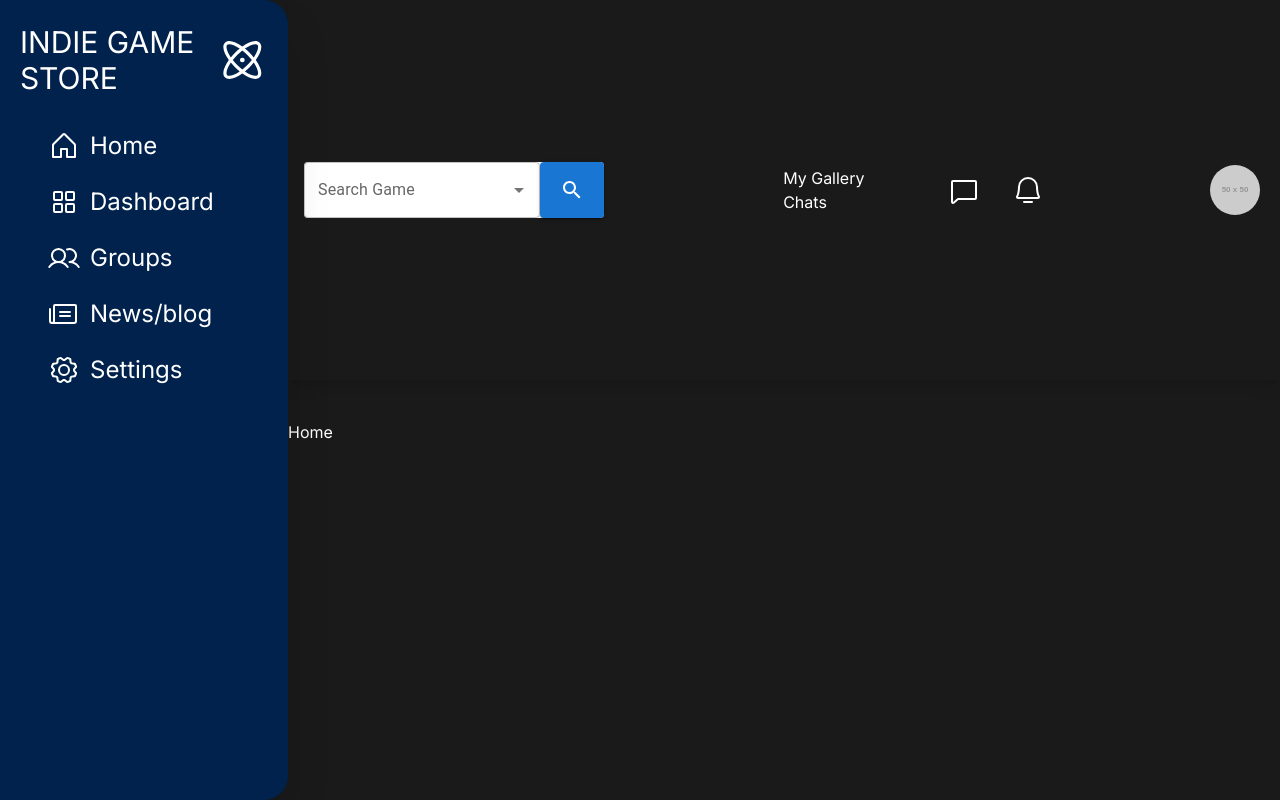
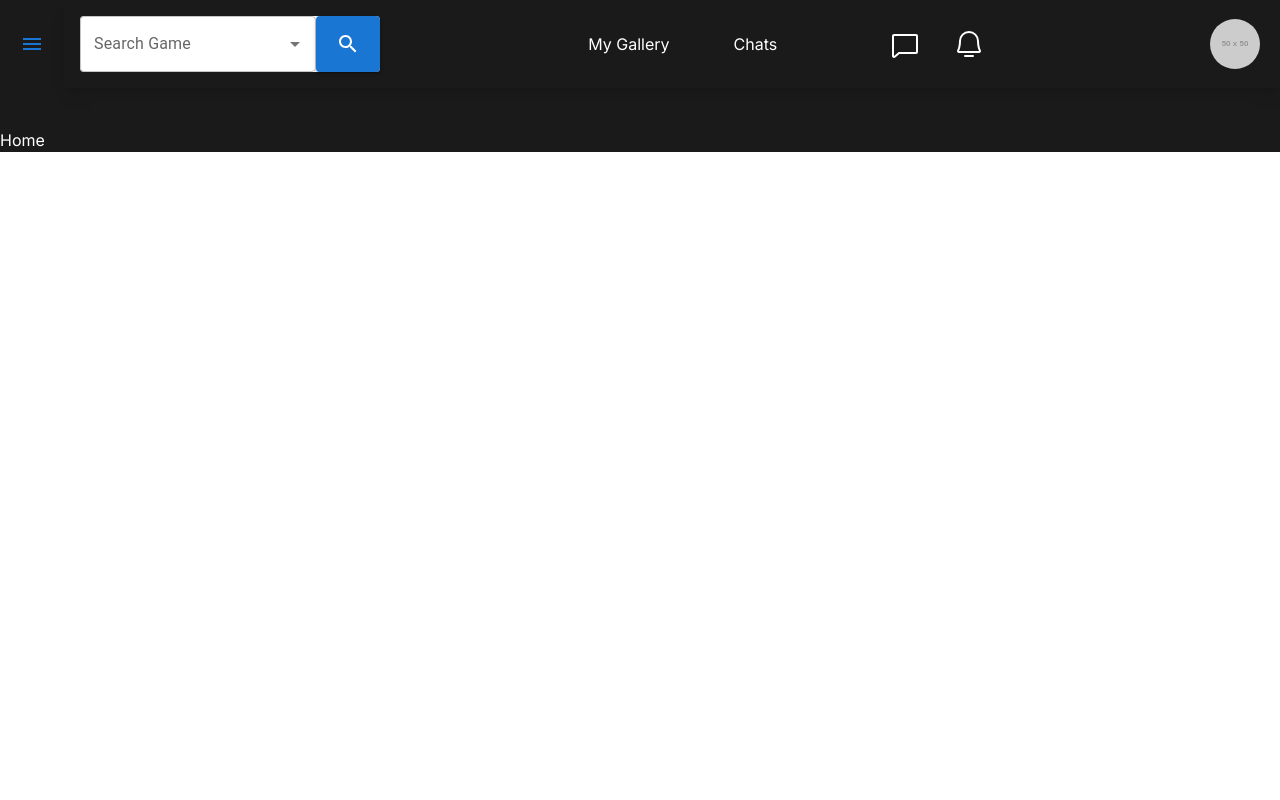
Before and after one commit to weldson01/indie-game-store, a Next.js app: page /dashboard in a window 1280 px wide. Built offline with nearby package versions, Linux system fonts and the light colour scheme.

Commit message:
feat: add animations to error message

```diff
--- a/src/app/(auth)/home/components/Carousel.tsx
+++ b/src/app/(auth)/home/components/Carousel.tsx
@@ -28,7 +28,7 @@ export default function Carousel() {
         setCarousel([...carousel])
     }
 
-    return <div className="flex flex-1 items-center my-20 justify-between px-20">
+    return <div className="flex flex-1 items-center py-5 justify-between px-20">
         <button className="text-whiteColor" onClick={handleMoveLeft}>
             <ArrowCircleLeft size="42" />
         </button>
--- a/src/app/(auth)/layout.tsx
+++ b/src/app/(auth)/layout.tsx
@@ -5,9 +5,11 @@ import RecentActivityProvider from "@/context/RecentActivity"
 const Layout = ({ children }: { children: React.ReactNode }) => {
     return <RecentActivityProvider>
         <div className="flex bg-primary text-whiteColor">
-            <Sidebar />
             <div className="flex flex-col flex-1">
-                <Header />
+                <div className="flex items-center">
+                    <Sidebar />
+                    <Header />
+                </div>
                 <main className="bg-primary mt-10 flex-1">
                     {children}
                 </main>
--- a/src/app/(public)/login/page.tsx
+++ b/src/app/(public)/login/page.tsx
@@ -4,7 +4,7 @@ import { userContext } from "@/context/UserContext"
 import auth from "@/services/api/ApiAuth"
 import { zodResolver } from "@hookform/resolvers/zod"
 import { Close, Dangerous } from "@mui/icons-material"
-import { Alert } from "@mui/material"
+import { Alert, Slide } from "@mui/material"
 import Link from "next/link"
 import { useRouter } from "next/navigation"
 import { useContext, useState } from "react"
@@ -44,9 +44,11 @@ export default function Login() {
         <div className="flex flex-1 p-20 flex-col min-h-full bg-primary items-center justify-center">
             {
                 bannerErro &&
-                <Alert variant="filled" severity="error" icon={<Dangerous color="error" />} className="fixed bottom-20 animate-pulse" action={<Close onClick={() => setBannerErro(false)} />}>
-                    The email or password is wrong try again...
-                </Alert>
+                <Slide direction="up" mountOnEnter unmountOnExit in>
+                    <Alert variant="filled" severity="error" icon={<Dangerous color="error" />} className="fixed bottom-20 animate-pulse" action={<Close onClick={() => setBannerErro(false)} className="hover:cursor-pointer" />}>
+                        The email or password is wrong try again...
+                    </Alert>
+                </Slide>
             }
             <h1 className="mb-20 text-5xl">Login</h1>
             <form action={"/home"} method="post" onSubmit={handleSubmit(submiteHandle)} className="flex flex-1 flex-col gap-10 w-full max-w-96">
@@ -59,7 +61,7 @@ export default function Login() {
                         className="text-primary pl-2 h-10"
                         placeholder="Email"
 
-                        />
+                    />
 
                 </div>
 
--- a/src/app/(public)/sign-in/page.tsx
+++ b/src/app/(public)/sign-in/page.tsx
@@ -3,7 +3,7 @@ import { userContext } from "@/context/UserContext";
 import auth from "@/services/api/ApiAuth";
 import { zodResolver } from "@hookform/resolvers/zod";
 import { Close, Dangerous } from "@mui/icons-material";
-import { Alert, Button, Input, TextField } from "@mui/material";
+import { Alert, Button, Input, Slide, TextField } from "@mui/material";
 import { useRouter } from "next/navigation";
 import { useContext, useState } from "react";
 import { SubmitHandler, useForm } from "react-hook-form";
@@ -16,7 +16,7 @@ const signInSchrema = z.object({
     email: z.string().min(1, "Email is necessary").email("Email is not valid"),
     password: z.string().min(1, "Password is required"),
     confirmPassword: z.string().min(1, "Confirm Password is required")
-}).refine((data)=> data.password === data.confirmPassword, {
+}).refine((data) => data.password === data.confirmPassword, {
     message: "Password don't match",
     path: ["confirmPassword"]
 })
@@ -29,12 +29,12 @@ export default function SignIn() {
     });
 
     // @ts-ignore
-    const {setUser} = useContext(userContext)
+    const { setUser } = useContext(userContext)
     const [msgErro, setMsgErro] = useState("")
     const router = useRouter()
     const submitHandle: SubmitHandler<signInFormData> = (data) => {
-       const result = auth.createUser({name:data.name, email:data.email, password:data.password})
-        if(result.message == "ok"){
+        const result = auth.createUser({ name: data.name, email: data.email, password: data.password })
+        if (result.message == "ok") {
             setUser(result.user)
             router.push("/home")
             return
@@ -45,9 +45,12 @@ export default function SignIn() {
     return (
         <div className="flex flex-col  items-center justify-center bg-primary w-screen h-screen">
             {
-                msgErro && <Alert variant="filled" color="error" className="absolute  top-10" action={<Close onClick={()=>setMsgErro("")}></Close>}>
-                    {msgErro}
-                </Alert>
+                msgErro &&
+                <Slide direction="up" mountOnEnter unmountOnExit>
+                    <Alert variant="filled" color="error" className="absolute  top-10" action={<Close onClick={() => setMsgErro("")} className="hover:cursor-pointer"></Close>}>
+                        {msgErro}
+                    </Alert>
+                </Slide>
             }
             <h1 className="text-4xl pb-10">Sign-in</h1>
             <form onSubmit={handleSubmit(submitHandle)} className="flex flex-col items-center min-w-96 gap-5">
--- a/src/components/layout/header/Header.tsx
+++ b/src/components/layout/header/Header.tsx
@@ -23,7 +23,7 @@ export default function Header() {
 
     return <header className="bg-primary max-w-full min-h-20 flex flex-1 align-middle items-center justify-between shadow-lg">
         <SearchInput />
-        <ul className="gap-16 ml-20">
+        <ul className="flex gap-16 ml-20">
             {menuLinks.map(links => <li key={links.href}><Link href={links.href}>{links.title}</Link></li>)}
         </ul>
         <ul className="flex gap-8">
--- a/src/components/layout/sidebar/Sidebar.tsx
+++ b/src/components/layout/sidebar/Sidebar.tsx
@@ -1,50 +1,94 @@
 "use client"
 import { Atom, Gear, House, Newspaper, SquaresFour, Users } from "@phosphor-icons/react";
-import "./sidebar.css";
 import Link from "next/link";
 import { useContext, useState } from "react";
 import { RecentActivityContext } from "@/context/RecentActivity";
 import Image from "next/image";
+import { Box, Button, Drawer, List, ListItem, ListItemButton, ListItemIcon, ListItemText, Stack, Typography } from "@mui/material";
+import { Close, Menu } from "@mui/icons-material";
 
 
 export default function Sidebar() {
     // @ts-ignore
     const { game } = useContext(RecentActivityContext)
-    const [showMenu, setShowMenu] = useState(true)
+    const [showMenu, setShowMenu] = useState(false)
 
-    return <aside className={`flex flex-col bg-secondary max-w-72 min-h-screen shadow-2xl rounded-e-3xl z-10  ${!showMenu && "-translate-x-3/4"} lg:translate-x-0 transition-all`}>
-        <div className="flex justify-between px-5 py-6 sticky top-0">
-            <h1 className="text-3xl text-whiteColor">INDIE GAME STORE</h1>
-            <Atom width={72} height={72} color="#ffffff" onClick={()=>setShowMenu(!showMenu)}/>
-        </div>
-        <nav className="sticky top-32">
-            <ul className="side-menu">
-                <li>
-                    <Link href={"/home"}><House />{showMenu && "Home"}</Link>
-                </li>
-                <li>
-                    <Link href={"/dashboard"}><SquaresFour />{showMenu && "Dashboard"} </Link>
-                </li>
-                <li>
-                    <Link href={"#"}><Users />{showMenu && "Groups"}</Link>
-                </li>
-                <li>
-                    <Link href={"#"}><Newspaper />{showMenu && "News/blog"}</Link>
-                </li>
-                <li>
-                    <Link href={"#"}><Gear />{showMenu && "Settings"}</Link>
-                </li>
-            </ul>
-        </nav>
-        {game.title && showMenu &&
-            <div className="sticky top-96 px-10 pt-5">
-                <Link href={`/game/${game.id}`}>
-                    <h2 className="text-2xl text-center">
-                    </h2>
-                    <p className="text-center">{game.title}</p>
-                    <Image width={500} height={350} src={game.src} alt="" />
+    const handleToggleMenu = () => {
+        setShowMenu(!showMenu)
+    }
+    return <aside>
+        <Button className="min-h-full rounded-full" onClick={handleToggleMenu}>
+            <Menu />
+        </Button>
+        <Drawer open={showMenu} title="Indie Game Store" >
+            <List>
+                <ListItemButton onClick={handleToggleMenu}>
+                    <Close />
+                </ListItemButton>
+
+                <Link href="/home">
+                    <ListItem>
+                        <ListItemIcon>
+                            <House size={32} />
+                        </ListItemIcon>
+                        <ListItemText>
+                            <Typography variant="h4">
+                                Home
+                            </Typography>
+                        </ListItemText>
+                    </ListItem>
                 </Link>
-            </div>
-        }
+                <Link href="#">
+                    <ListItem>
+                        <ListItemIcon>
+                            <SquaresFour size={32} />
+                        </ListItemIcon>
+                        <ListItemText>
+                            <Typography variant="h4">
+                                Dashboard
+                            </Typography>
+                        </ListItemText>
+                    </ListItem>
+                </Link>
+                <Link href="#">
+                    <ListItem>
+                        <ListItemIcon>
+                            <Users size={32} />
+                        </ListItemIcon>
+                        <ListItemText>
+                            <Typography variant="h4">
+                                Groups
+                            </Typography>
+                        </ListItemText>
+                    </ListItem>
+                </Link>
+                <Link href="#">
+                    <ListItem>
+                        <ListItemIcon>
+                            <Gear size={32} />
+                        </ListItemIcon>
+                        <ListItemText>
+                            <Typography variant="h4">
+                                Settings
+                            </Typography>
+                        </ListItemText>
+                    </ListItem>
+                </Link>
+            </List>
+            <Box>
+                {
+                    game &&
+                    <Stack alignItems="center">
+                        <Typography variant="h4">
+                            Recent Activity
+                        </Typography>
+                        <Typography variant="h5" py={2}>
+                            {game.title}
+                        </Typography>
+                        <Image width={320} height={250} src={game?.src} alt={game?.title}/>
+                    </Stack>
+                }
+            </Box>
+        </Drawer>
     </aside>
 }
--- a/src/components/layout/sidebar/sidebar.css
+++ /dev/null
@@ -1,35 +0,0 @@
-@tailwind base;
-@tailwind components;
-@tailwind utilities;
-
-.side-menu{
-    display: flex;
-    flex-direction: column;
-    gap:20px;
-    padding-left: 3rem;
-}
-.side-menu > li > a {
-    display: flex;
-    align-items: center;
-    gap: 10px;
-    font-size: 1.5rem;
-}
-.side-menu > li > a >svg{
-    font-size: 2rem;
-
-}
-
-.side-menu>li:hover{
-    background-color: #5D0E41;
-    width: 80%;
-    border-radius: 0 15px 15px 0;
-}
-
-.side-menu >li:hover::before{
-    content: "";
-    width: 6rem;
-    height: 2.22rem;
-    position: absolute;
-    left:-3rem;
-    background-color: #5D0E41;
-}
```
